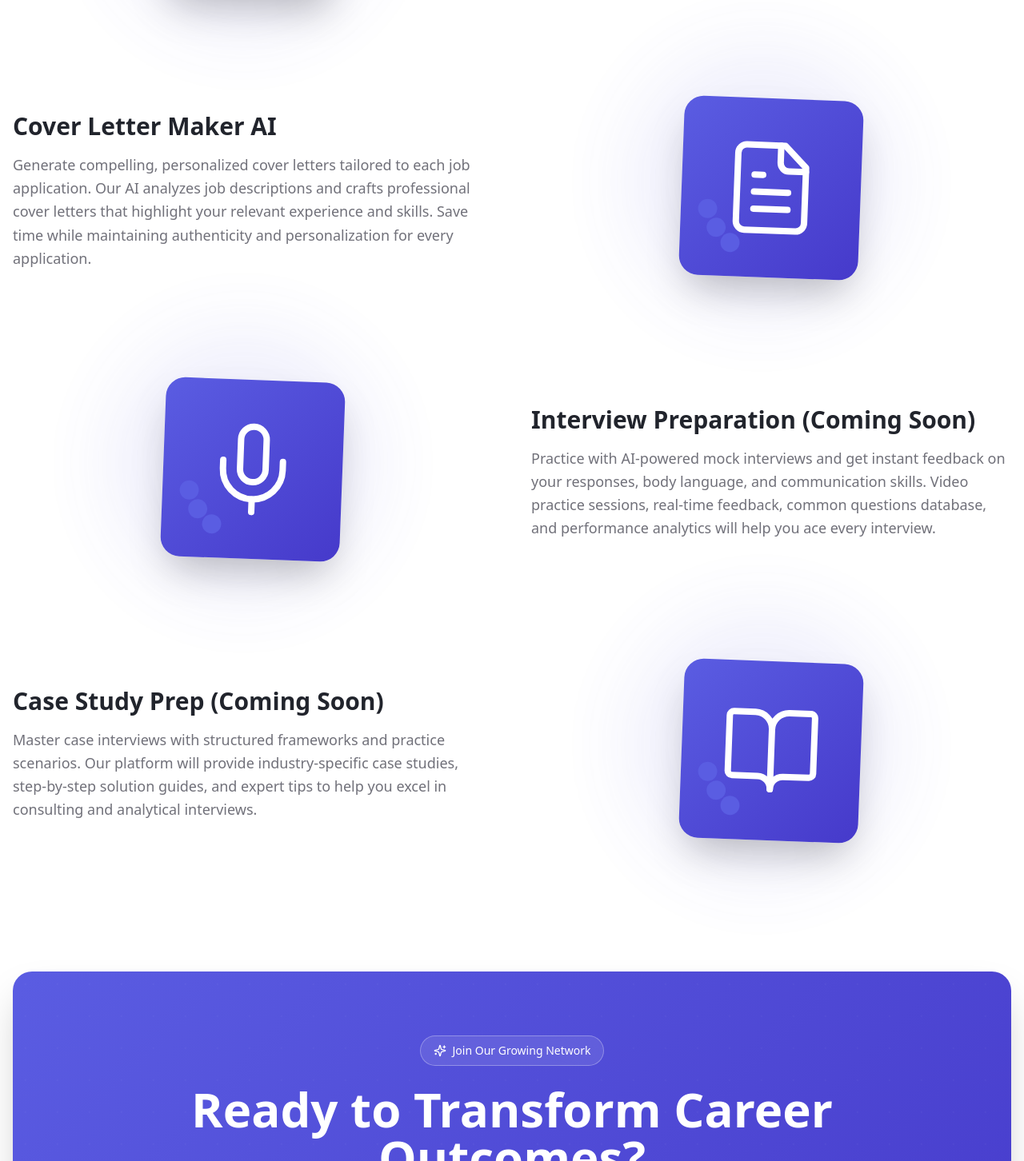
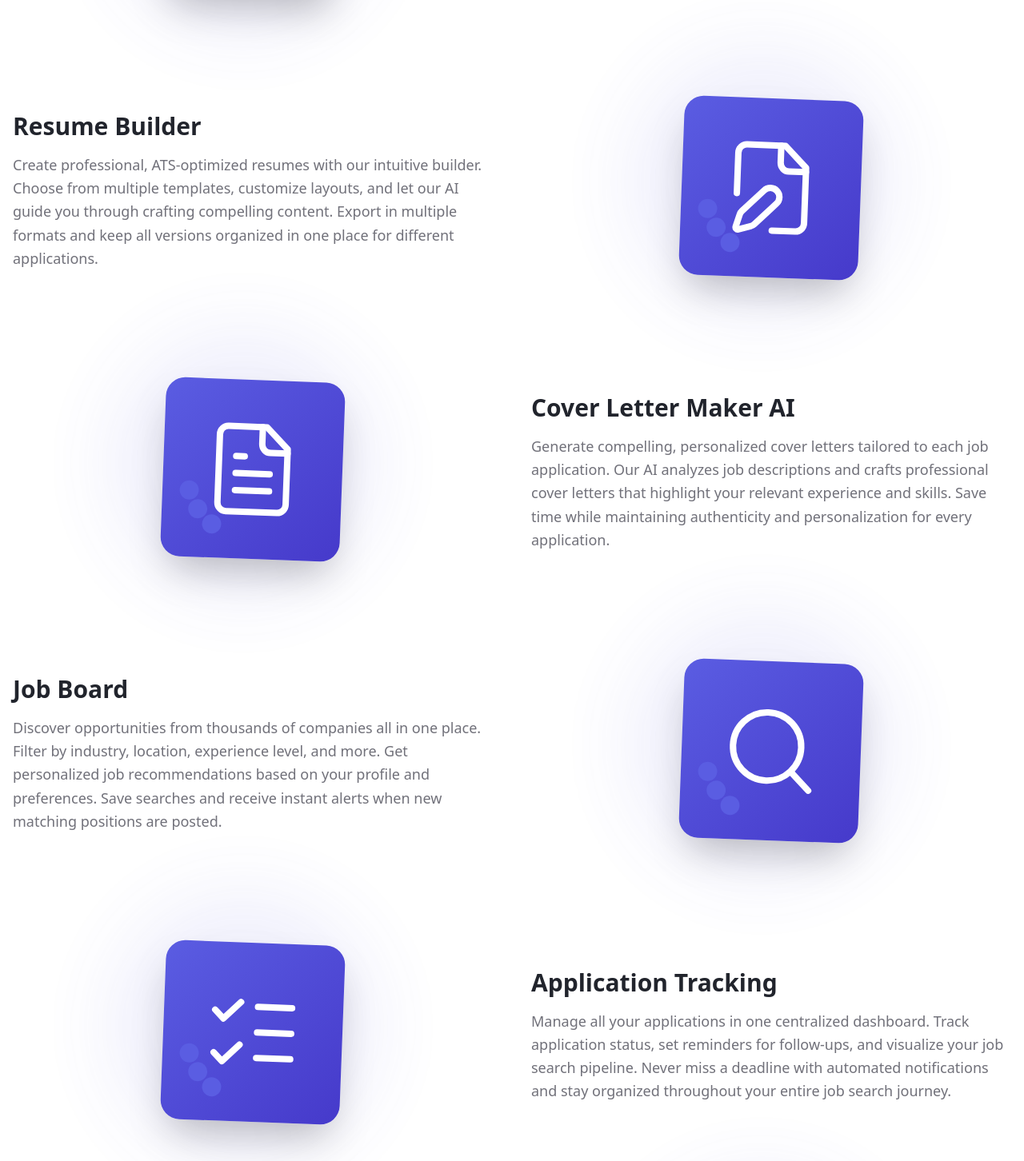
Before and after one commit to Alataquel/uni-next-step, a React (Vite) app: page / in a window 1280 px wide. Shown: the part 4558-6010 px from the top of the page at 80% size. Built offline with nearby package versions, Linux system fonts and the light colour scheme; the HTML template or start-up script is replaced by a standard one.

Commit message:
Refactor: Add new features

```diff
--- a/src/pages/Index.tsx
+++ b/src/pages/Index.tsx
@@ -5,7 +5,7 @@ import StatsCounter from "@/components/StatsCounter";
 import AnimatedFeature from "@/components/AnimatedFeature";
 import { Button } from "@/components/ui/button";
 import { Card } from "@/components/ui/card";
-import { ArrowRight, Check, Briefcase, Building2, Sparkles, Zap, TrendingUp, Users, Award, Star, Rocket, Target, FileText, BarChart3, Brain, Shield, Globe, CheckCircle2, Mic, FileCheck, BookOpen } from "lucide-react";
+import { ArrowRight, Check, Briefcase, Building2, Sparkles, Zap, TrendingUp, Users, Award, Star, Rocket, Target, FileText, BarChart3, Brain, Shield, Globe, CheckCircle2, Mic, FileCheck, BookOpen, FileEdit, Search, ListChecks } from "lucide-react";
 import { Link } from "react-router-dom";
 import { motion, useReducedMotion } from "framer-motion";
 import { LucideIcon } from "lucide-react";
@@ -539,7 +539,7 @@ const Index = () => {
               <span className="text-primary">Every Career Need</span>
             </h2>
             <p className="mx-auto max-w-2xl text-lg text-muted-foreground">
-              From AI-powered resume grading to cover letter generation - with interview prep and case study tools coming soon.
+              From resume grading and building to job search and application tracking - with AI-powered cover letters, interview prep, and case study tools.
             </p>
           </motion.div>
 
@@ -552,24 +552,45 @@ const Index = () => {
             />
 
             <AnimatedFeature
+              icon={FileEdit}
+              title="Resume Builder"
+              description="Create professional, ATS-optimized resumes with our intuitive builder. Choose from multiple templates, customize layouts, and let our AI guide you through crafting compelling content. Export in multiple formats and keep all versions organized in one place for different applications."
+              position="right"
+            />
+
+            <AnimatedFeature
               icon={FileText}
               title="Cover Letter Maker AI"
               description="Generate compelling, personalized cover letters tailored to each job application. Our AI analyzes job descriptions and crafts professional cover letters that highlight your relevant experience and skills. Save time while maintaining authenticity and personalization for every application."
+              position="left"
+            />
+
+            <AnimatedFeature
+              icon={Search}
+              title="Job Board"
+              description="Discover opportunities from thousands of companies all in one place. Filter by industry, location, experience level, and more. Get personalized job recommendations based on your profile and preferences. Save searches and receive instant alerts when new matching positions are posted."
               position="right"
+            />
+
+            <AnimatedFeature
+              icon={ListChecks}
+              title="Application Tracking"
+              description="Manage all your applications in one centralized dashboard. Track application status, set reminders for follow-ups, and visualize your job search pipeline. Never miss a deadline with automated notifications and stay organized throughout your entire job search journey."
+              position="left"
             />
 
             <AnimatedFeature
               icon={Mic}
               title="Interview Preparation (Coming Soon)"
               description="Practice with AI-powered mock interviews and get instant feedback on your responses, body language, and communication skills. Video practice sessions, real-time feedback, common questions database, and performance analytics will help you ace every interview."
-              position="left"
+              position="right"
             />
 
             <AnimatedFeature
               icon={BookOpen}
               title="Case Study Prep (Coming Soon)"
               description="Master case interviews with structured frameworks and practice scenarios. Our platform will provide industry-specific case studies, step-by-step solution guides, and expert tips to help you excel in consulting and analytical interviews."
-              position="right"
+              position="left"
             />
           </div>
         </div>
```
